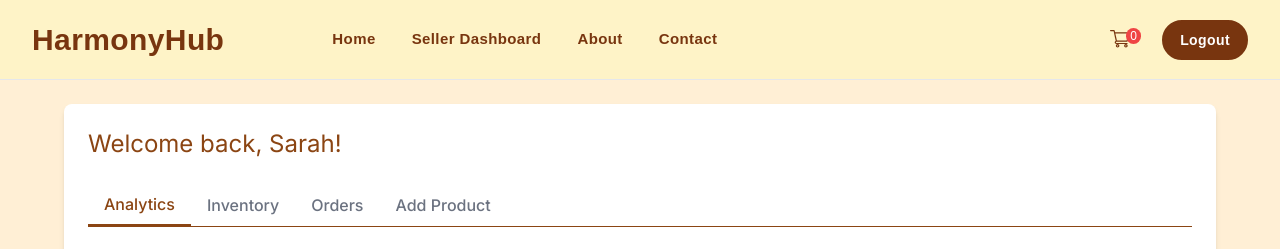
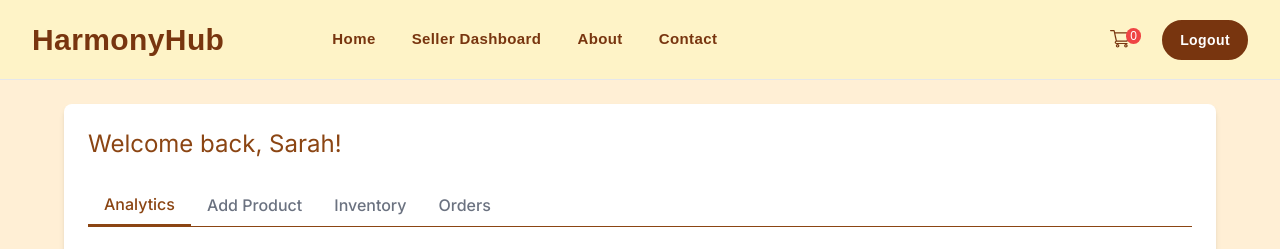
Before and after one commit to hlokomani/hobbystore, a Next.js app: page /seller in a window 1280 px wide. Shown: the top 249 px of the page. Built offline with nearby package versions, Linux system fonts and the light colour scheme.

Commit message:
Moved add product closer

```diff
--- a/components/SellerDashboardPage/SellerDashboardPage.jsx
+++ b/components/SellerDashboardPage/SellerDashboardPage.jsx
@@ -20,9 +20,9 @@ const SellerDashboardPage = () => {
   const renderTabContent = () => {
     switch(activeTab) {
       case 'analytics': return <SellerAnalytics />;
+      case 'add-product': return <ProductListingForm />;
       case 'inventory': return <InventoryManagement />;
       case 'orders': return <OrderManagement />;
-      case 'add-product': return <ProductListingForm />;
       default: return null;
     }
   };
@@ -37,7 +37,7 @@ const SellerDashboardPage = () => {
               {sellerName ? `Welcome back, ${sellerName}!` : 'Loading...'}
             </h2>
             <div className="flex border-b border-[#8B4513] mb-6">
-              {['Analytics', 'Inventory', 'Orders', 'Add Product'].map((tab) => (
+              {['Analytics','Add Product', 'Inventory', 'Orders'].map((tab) => (
                 <button
                   key={tab}
                   className={`py-2 px-4 font-medium ${
```
